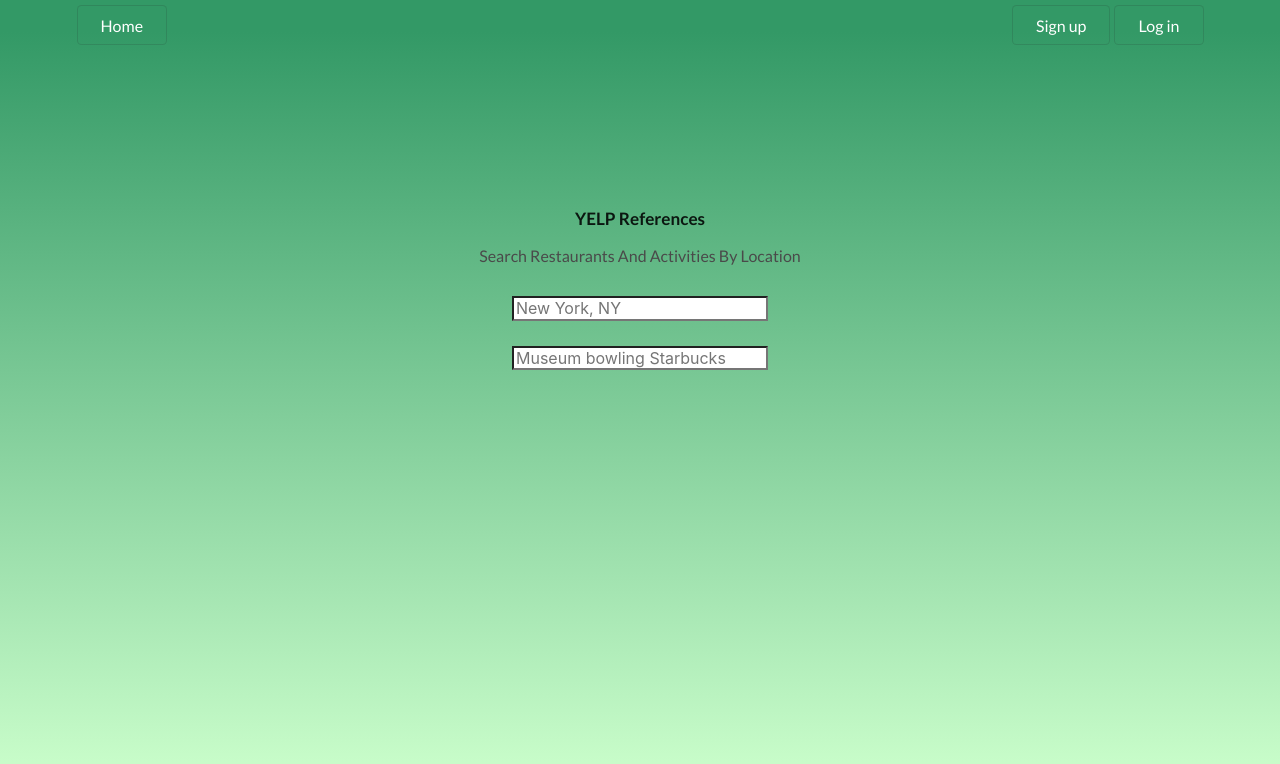
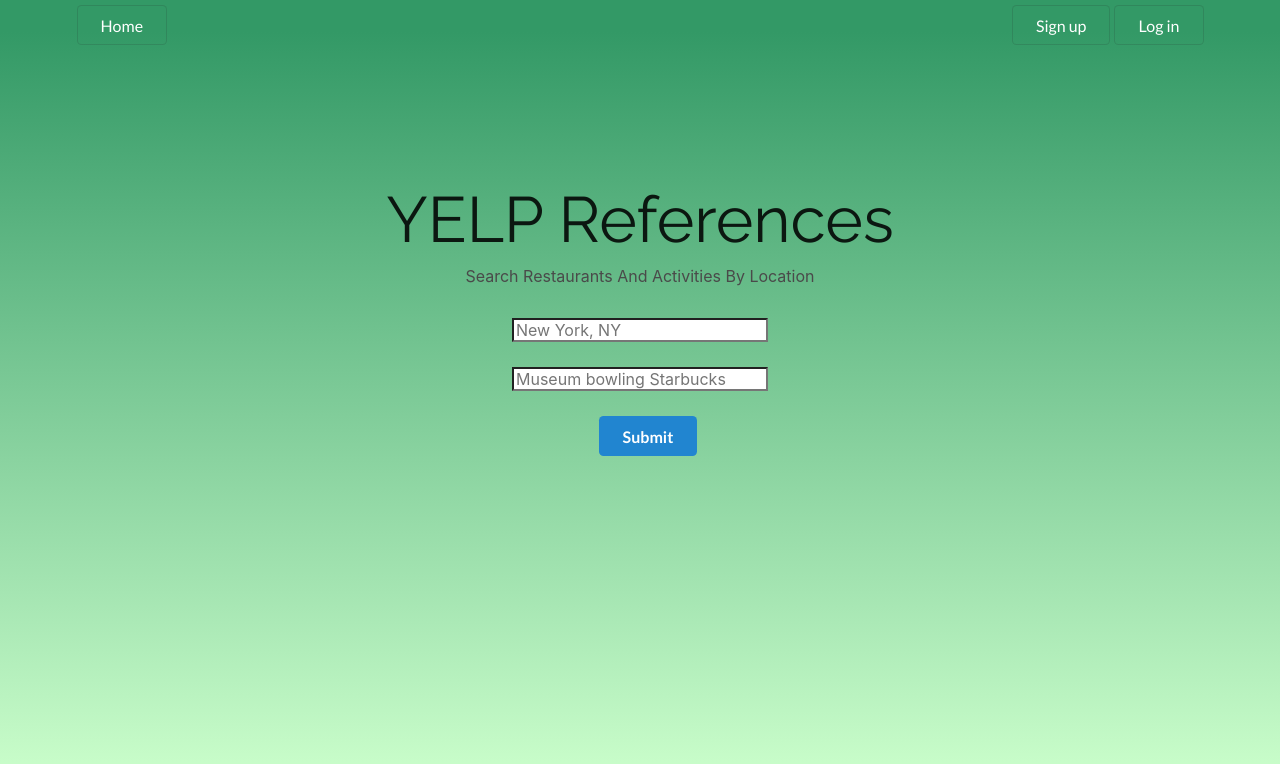
Before and after one commit to jamescook98/peregrine, a PHP site: page /public/reviews.html in a window 1280 px wide. Shown: the top 764 px of the page. Run offline with PHP 8.4, Linux system fonts and the light colour scheme.

Commit message:
fixed reviews html

```diff
--- a/public/js/yelpAPI.js
+++ b/public/js/yelpAPI.js
@@ -45,13 +45,13 @@ function getYelpInfo(searchText) {
     let output = '';
     $.each(restaurants, (index, restaurant) => {
       output += `
-              <div class="col-md-3">
+              <div class="col-md-8">
               <div class="well text-center">
+                <a href=${restaurant.url} target="_blank"><h7>${restaurant.name} </h7></a>
                 <img src="${restaurant.image_url}">
-                <a href=${restaurant.url} target="_blank"><h5>${restaurant.name} </h5></a>
-                <h6>${restaurant.location.display_address}</h6>
-                <h6>Ratings= ${restaurant.rating} || Number of reviews= ${restaurant.review_count}</h6>
-                <h5>${restaurant.price}</h5>
+                <h8>${restaurant.location.display_address}</h8>
+                <h8>Ratings= ${restaurant.rating} || Number of reviews= ${restaurant.review_count}</h8>
+                <h8>${restaurant.price}</h8>
                 <a onclick="restaurantSelected('${restaurant.id}')" class="btn btn-primary" href="#">Restaurant details</a>
               </div>
             </div>
@@ -85,12 +85,12 @@ function getYelpTodo(searchTodo, searchLocation) {
     let output = '';
     $.each(activity, (index, activity) => {
       output += `
-              <div class="col-md-3">
+              <div class="col-md-8">
               <div class="well text-center">
                 <img src="${activity.image_url}">
-                <a href=${activity.url} target="_blank"><h5>${activity.name} </h5></a>
-                <h6>${activity.location.display_address}</h6>
-                <h6>Ratings= ${activity.rating} || Number of reviews= ${activity.review_count}</h6>
+                <a href=${activity.url} target="_blank"><h7>${activity.name} </h7></a>
+                <h8>${activity.location.display_address}</h8>
+                <h8>Ratings= ${activity.rating} || Number of reviews= ${activity.review_count}</h8>
                 <a onclick="restaurantSelected('${activity.id}')" class="btn btn-primary" href="#">Activity details</a>
               </div>
             </div>
@@ -134,7 +134,7 @@ function getRestaurant() {
       console.log('response for review.url' + reviews.url);
       output += `
             <div class="row">
-              <div class="col-md-4">
+              <div class="col-md-3">
               <img src="${reviews.user.image_url}" class="img-thumbnail">
               </div>
               <div class="col-md-8">
--- a/public/reviews.html
+++ b/public/reviews.html
@@ -33,8 +33,10 @@
   </div>
 
   <div id="main">
-    <h4 class="ui header">YELP References</h4>
-    <h3 class="text-center">Search Restaurants And Activities By Location</h3>
+    <div class="ui header">
+      <h11>YELP References</h11>
+    </div>
+    <div class="text-center">Search Restaurants And Activities By Location</div>
     <form id="searchForm" class ="ui search">
       <input type="text" class="form-control" id="searchText" placeholder="New York, NY">
     </form>
@@ -43,11 +45,17 @@
 
       <input type="text" class="form-control" id="searchTodo" placeholder="Museum bowling Starbucks">
     </form>
+    <button class="ui primary button">
+      Submit
+    </button>
   </div>
-  <div class="container">
-    <div id="yelp" class="row"></div>
+  <div class="ui two column centered grid">
+    <div class="column">
+      <div class="container">
+        <div id="yelp" class="row"></div>
+      </div>
+    </div>
   </div>
-
 
 
 
--- a/public/stylesheets/style.css
+++ b/public/stylesheets/style.css
@@ -67,9 +67,41 @@ ui.large.grey.basic.button {
 /* font-family: 'Montserrat', sans-serif;
 font-family: 'Raleway', sans-serif; */
 
+/* /start of yelp css */
+.container {
+  width: 650px;
+}
+
+.ui.primary.button {
+  margin-bottom: 100px;
+}
+
+h11 {
+  font-family: 'Raleway', sans-serif;
+  font-weight: 400;
+  font-size: 4rem;
+}
+
+#searchMore {
+  margin-bottom: 25px;
+}
 
 #yelp img, #yelp img{
   width:100%;
+}
+#yelp {
+  font-size: small;
+
+}
+h8{
+  font-family: 'Montserrat', sans-serif;
+  font-weight: 400;
+  font-size: 1rem;
+}
+h7{
+  font-family: 'Montserrat', sans-serif;
+  font-weight: 400;
+  font-size: 2rem;
 }
 
 @media(min-width:960px){
```
